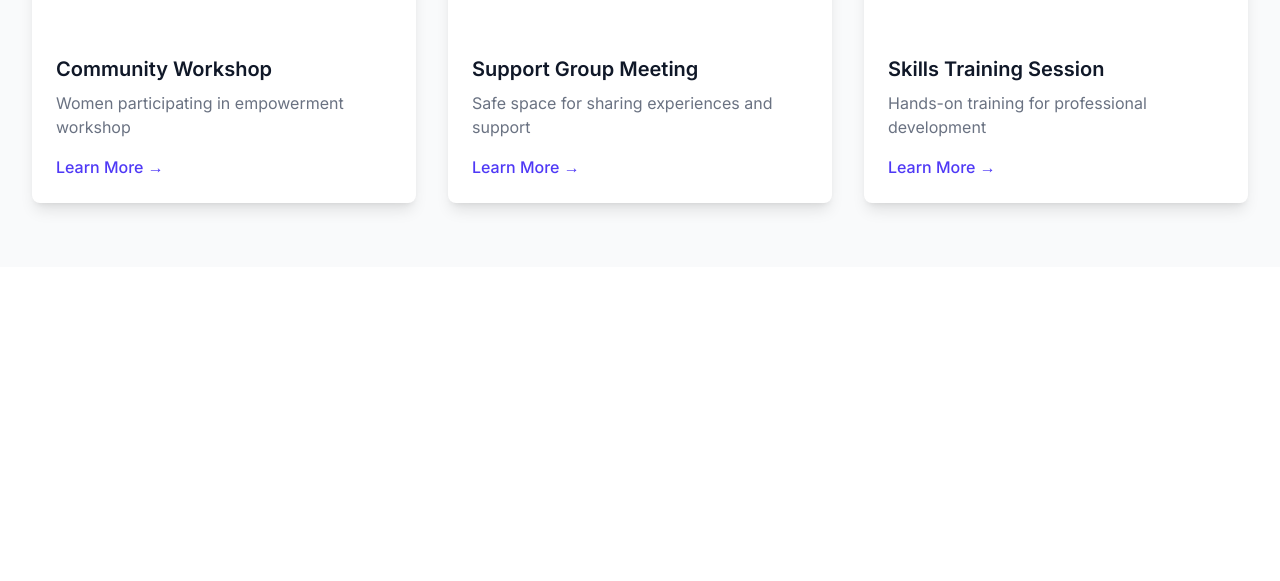
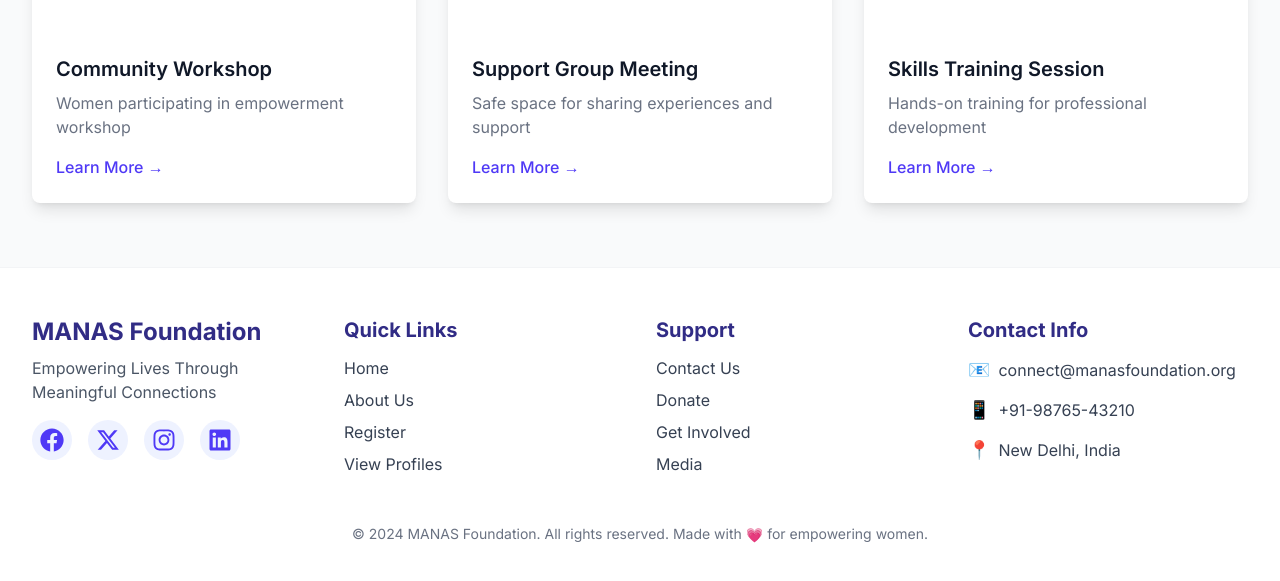
Before and after one commit to fhayat81/manas-frontend, a Next.js app: page / in a window 1280 px wide. Shown: the part 1083-1664 px from the top of the page. Before the commit the page ends 1350 px from the top, so only its background shows below. Built offline with nearby package versions, Linux system fonts and the light colour scheme; no server answers.

Commit message:
added footer

```diff
--- a/src/app/layout.tsx
+++ b/src/app/layout.tsx
@@ -3,6 +3,7 @@
 import "./globals.css";
 import { AuthProvider } from '@/context/AuthContext';
 import { Toaster } from 'sonner';
+import Footer from '@/components/Footer';
 
 const inter = Inter({ subsets: ['latin'] });
 
@@ -23,6 +24,7 @@
           <main className="min-h-screen bg-white">
             {children}
           </main>
+          <Footer />
           <Toaster />
         </AuthProvider>
       </body>
--- /dev/null
+++ b/src/components/Footer.tsx
@@ -0,0 +1,78 @@
+import React from 'react';
+import Link from 'next/link';
+import { FaFacebook, FaInstagram, FaLinkedin } from 'react-icons/fa';
+import { FaXTwitter } from 'react-icons/fa6';
+
+export default function Footer() {
+  return (
+    <footer className="bg-white border-t border-gray-100 text-gray-700">
+      <div className="max-w-7xl mx-auto px-4 sm:px-6 lg:px-8 py-12">
+        <div className="grid grid-cols-1 md:grid-cols-4 gap-8">
+          {/* Foundation Info */}
+          <div>
+            <h2 className="text-2xl font-bold text-indigo-900 mb-2">MANAS Foundation</h2>
+            <p className="mb-4 text-gray-600">Empowering Lives Through Meaningful Connections</p>
+            <div className="flex space-x-4 mt-4">
+              <a href="https://facebook.com" target="_blank" rel="noopener noreferrer" className="flex items-center justify-center w-10 h-10 bg-indigo-50 hover:bg-indigo-100 rounded-full transition">
+                <FaFacebook className="text-2xl text-indigo-600" />
+              </a>
+              <a href="https://x.com" target="_blank" rel="noopener noreferrer" className="flex items-center justify-center w-10 h-10 bg-indigo-50 hover:bg-indigo-100 rounded-full transition">
+                <FaXTwitter className="text-2xl text-indigo-600" />
+              </a>
+              <a href="https://instagram.com" target="_blank" rel="noopener noreferrer" className="flex items-center justify-center w-10 h-10 bg-indigo-50 hover:bg-indigo-100 rounded-full transition">
+                <FaInstagram className="text-2xl text-indigo-600" />
+              </a>
+              <a href="https://linkedin.com" target="_blank" rel="noopener noreferrer" className="flex items-center justify-center w-10 h-10 bg-indigo-50 hover:bg-indigo-100 rounded-full transition">
+                <FaLinkedin className="text-2xl text-indigo-600" />
+              </a>
+            </div>
+          </div>
+
+          {/* Quick Links */}
+          <div>
+            <h3 className="text-xl font-bold text-indigo-900 mb-3">Quick Links</h3>
+            <ul className="space-y-2">
+              <li><Link href="/" className="hover:text-indigo-600 transition">Home</Link></li>
+              <li><Link href="/about" className="hover:text-indigo-600 transition">About Us</Link></li>
+              <li><Link href="/register" className="hover:text-indigo-600 transition">Register</Link></li>
+              <li><Link href="/profiles" className="hover:text-indigo-600 transition">View Profiles</Link></li>
+            </ul>
+          </div>
+
+          {/* Support */}
+          <div>
+            <h3 className="text-xl font-bold text-indigo-900 mb-3">Support</h3>
+            <ul className="space-y-2">
+              <li><Link href="/contact" className="hover:text-indigo-600 transition">Contact Us</Link></li>
+              <li><Link href="/donate" className="hover:text-indigo-600 transition">Donate</Link></li>
+              <li><Link href="/get-involved" className="hover:text-indigo-600 transition">Get Involved</Link></li>
+              <li><Link href="/media" className="hover:text-indigo-600 transition">Media</Link></li>
+            </ul>
+          </div>
+
+          {/* Contact Info */}
+          <div>
+            <h3 className="text-xl font-bold text-indigo-900 mb-3">Contact Info</h3>
+            <ul className="space-y-3">
+              <li className="flex items-center gap-2">
+                <span role="img" aria-label="email" className="text-lg">📧</span>
+                <span>connect@manasfoundation.org</span>
+              </li>
+              <li className="flex items-center gap-2">
+                <span role="img" aria-label="phone" className="text-lg">📱</span>
+                <span>+91-98765-43210</span>
+              </li>
+              <li className="flex items-center gap-2">
+                <span role="img" aria-label="location" className="text-lg">📍</span>
+                <span>New Delhi, India</span>
+              </li>
+            </ul>
+          </div>
+        </div>
+        <div className="mt-12 text-center text-gray-500 text-sm">
+          © 2024 MANAS Foundation. All rights reserved. Made with <span className="inline-block align-middle text-pink-500">💗</span> for empowering women.
+        </div>
+      </div>
+    </footer>
+  );
+}
```
